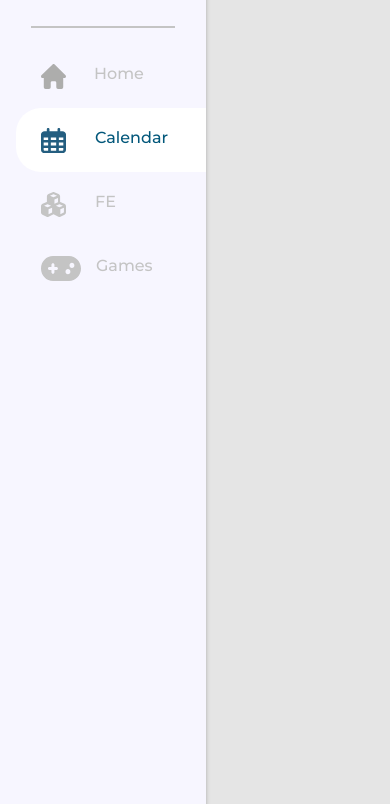
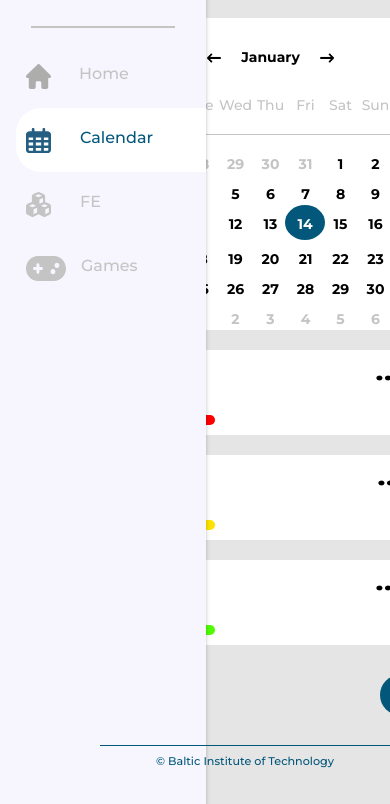
Before and after one commit to giedrebi/BIT_FRIDAY_CHALLENGE, a plain HTML site: page pages/calendar.html in a window 390 px wide. Shown: the part 38-842 px from the top of the page. Drawn offline with Linux system fonts and the light colour scheme.

Commit message:
Added content and style for calendar.html

```diff
--- /dev/null
+++ b/styles/calendar.css
@@ -0,0 +1,213 @@
+@import url('https://fonts.googleapis.com/css2?family=Montserrat:wght@700&display=swap');
+
+.grid-container {
+    display: grid;
+}
+.grid {
+    width: 500px;
+    margin: 56px 0 0 150px;
+    background: #FFFFFF;
+    border-radius: 25px;
+    padding: 20px 0 20px 40px;
+    grid-column-start: 1;
+    grid-column-end: 2;
+}
+.grid-items {
+    display: grid;
+}
+.item-one {
+    grid-row-start: 1;
+    grid-row-end: 2;
+}
+.item-two {
+    grid-row-start: 2;
+    grid-row-end: 3;
+}
+.item-three {
+    grid-row-start: 3;
+    grid-row-end: 4;
+}
+.title {
+    display: grid;
+    grid-template-columns: 8;
+}
+.title > h1 {
+    grid-column: 1;
+}
+.title > .dots {
+    grid-column:8;
+    margin-top: 15px;
+}
+.grid > p {
+    color: #C4C4C4;
+    margin: 5px 0 20px 0;
+}
+.line3 {
+    width: 170px;
+    height: 18px;
+    border-radius: 25px;
+}
+.red {
+    background-color: #FC0000;
+}
+.yellow {
+    background-color: #FCE300;
+}
+.green {
+    background-color: #51FC00;
+}
+/* CALENDAR ALL MONTH */
+.calendar-month {
+    grid-column-start: 2;
+    grid-column-end: 3;
+    grid-row-start: 1;
+    grid-row-end: 4;
+    width: 500px;
+    margin: 56px 80px 0 50px;
+    background: #FFFFFF;
+    border-radius: 25px;
+    padding: 30px 20px 0 20px;
+    display: inline-flex;
+    flex-direction: column;
+    align-items: center;
+    font-size: 20px;
+}
+.month {
+    display: flex;
+    flex-direction: row;
+    font-weight: bold;
+    margin-bottom: 45px;
+}
+.arrow {
+    margin: 5px 20px 0 20px;
+    height: 10px;
+}
+.day-of-week,
+.date-grid {
+    display: grid;
+    grid-template-columns: repeat(7, 2fr);
+    text-align: center;
+    margin-top: 10px;
+}
+.day-of-week > p {
+    color: #C4C4C4;
+    width: 60px;
+}
+.date-grid > p {
+    width: 60px;
+    height: 45px;
+    font-weight: bold;
+}
+.grey-number {
+    color: #C4C4C4;
+}
+.today-number {
+    background-color: #02577A;
+    border-radius: 50%;
+    width: 45px!important;
+    margin: -10px 0 10px 8px;
+    padding-top: 10px;
+    color: #FFFFFF!important;
+}
+.column-one {
+    grid-column: 1;
+}
+.column-two {
+    grid-column: 2;
+}
+.column-three {
+    grid-column: 3;
+}
+.column-four {
+    grid-column: 4;
+}
+.column-five{
+    grid-column: 5;
+}
+.column-six {
+    grid-column: 6;
+}
+.column-seven {
+    grid-column: 7;
+}
+.line4 {
+width: 420px;
+margin: 20px 0 10px 0;
+border-bottom: 1px solid #C4C4C4;
+}
+/* ADD BUTTON */
+.add-button {
+    background-color: #02577A;
+    position: relative;
+    color: #FFFFFF;
+    font-size: 48px;
+    width: 60px;
+    height: 60px;
+    margin: 56px 0 56px 160px;
+    text-align: center;
+    border-radius: 50%;
+    transition: 0.4s;
+}
+.add-button:hover {
+    background: #EBEEF5;
+    color: #02577A;
+    border: 3px solid #02577A;
+    font-size: 44px;
+}
+@media screen and (max-width: 600px) {
+    .grid-container {
+        display: flex;
+        flex-direction: column-reverse;
+    }
+    .grid {
+        width: 90%;
+        margin: 20px 0 0 95px;
+        padding: 10px 0 10px 20px;
+    }
+    .calendar-month {
+        width: 90%;
+        margin: 56px 80px 0 95px;
+        font-size: 14px;
+    }
+    .month {
+        margin-bottom: 20px;
+    }
+    .day-of-week > p {
+        width: 35px;
+        column-gap: 15%;
+    }
+    .date-grid > p {
+        width: 35px;
+        height: 20px;
+    }
+    .today-number {
+        width: 40px!important;
+        margin: -10px -8px 0px -3px;
+        padding-bottom: 25px;
+    }
+    .line4 {
+        width: 95%;
+    }
+    .title > h1 {
+        font-size: 18px;
+    }
+    .title > .dots {
+        grid-column:8;
+        margin: 15px 15px 0 0;
+    }
+    .grid > p {
+        color: #C4C4C4;
+        margin: 5px 0 10px 0;
+        font-size: 14px;
+    }
+    .line3 {
+        width: 100px;
+        height: 10px;
+        border-radius: 25px;
+    }
+    .add-button {
+        font-size: 30px;
+        width: 40px;
+        height: 40px;
+        margin: 30px 0 30px 380px;
+}
--- a/styles/layout.css
+++ b/styles/layout.css
@@ -1,4 +1,5 @@
 @import '../global.css';
+@import 'calendar.css';
 @import url('https://fonts.googleapis.com/css2?family=Montserrat:wght@500&display=swap');
 
 * {
@@ -69,11 +70,11 @@ footer {
     font-size: 0.7rem;
     height: 30px;
     padding-left: 100px;
-  }
+}
 .sidebar {
     position: fixed;
     width: 100px;
-    height: 100vh;
+    height: 100%;
     background: #F7F6FF;
     box-shadow: 0px 4px 4px rgba(0, 0, 0, 0.25);
     transition: 0.5s;
@@ -179,6 +180,15 @@ a {
     color: #02577a;
 }
 @media screen and (max-width: 600px) {
+    .sidebar {
+        width: 80px;
+    }
+    .logo > img {
+        width: 60px;
+    }
+    .svg {
+        margin-left: 10px;
+    }
     h1 {
         font-size: 29px;
     }
@@ -187,17 +197,18 @@ a {
     }
     .name {
         margin: 30px 0 0 141px;
-        width: 130px;
+        width: 300px;
+        font-size: 30px;
     }
     .date {
-        width: 130px;
+        width: 400px;
         margin: 20px 20px 0 125px;
         padding: 22px 0 0 20px;
     }
-
     .image {
         object-fit: cover;
         height: 280px;
+        padding-left: 80px;
     }
     .box {
         margin: 0 20px 0 25px;
```
